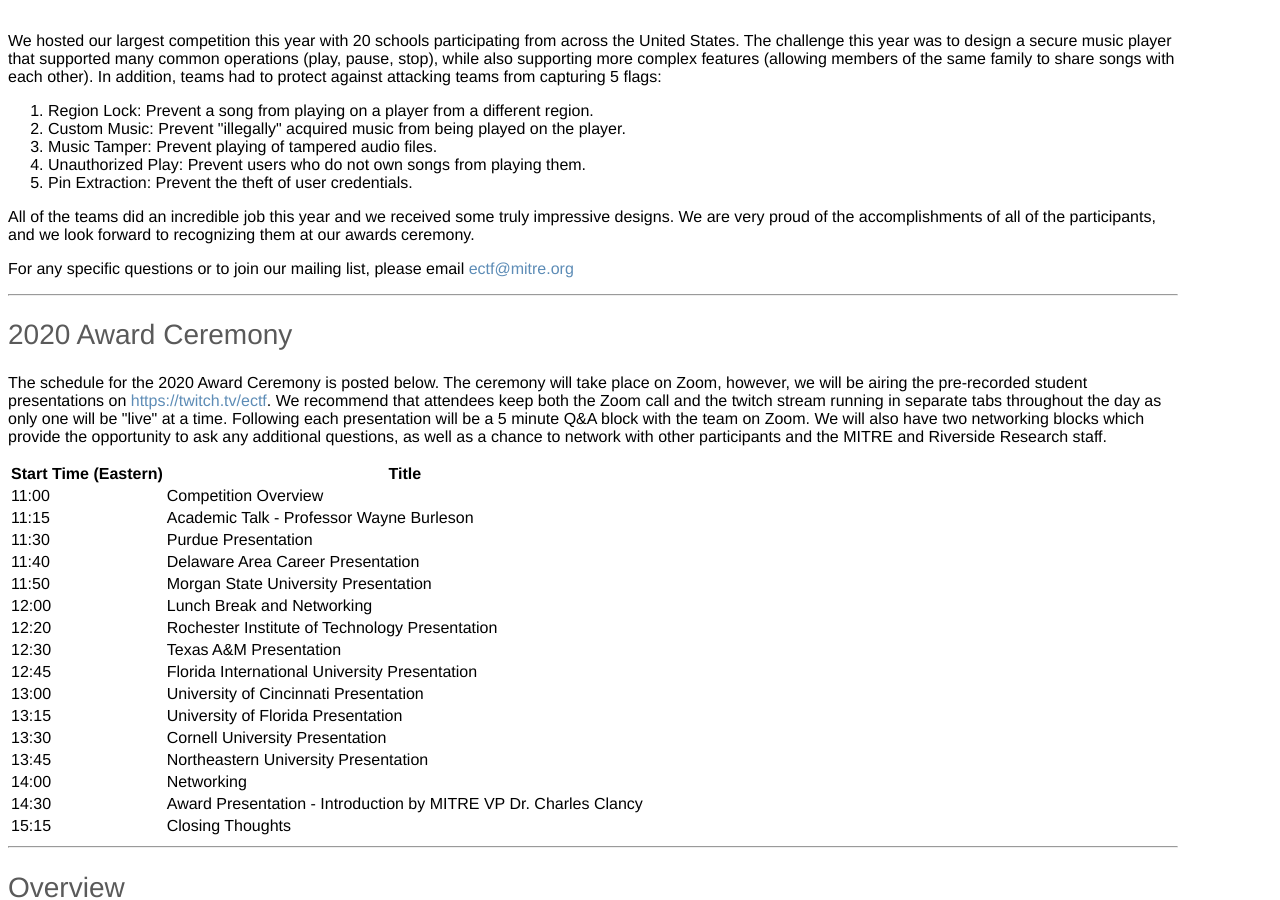
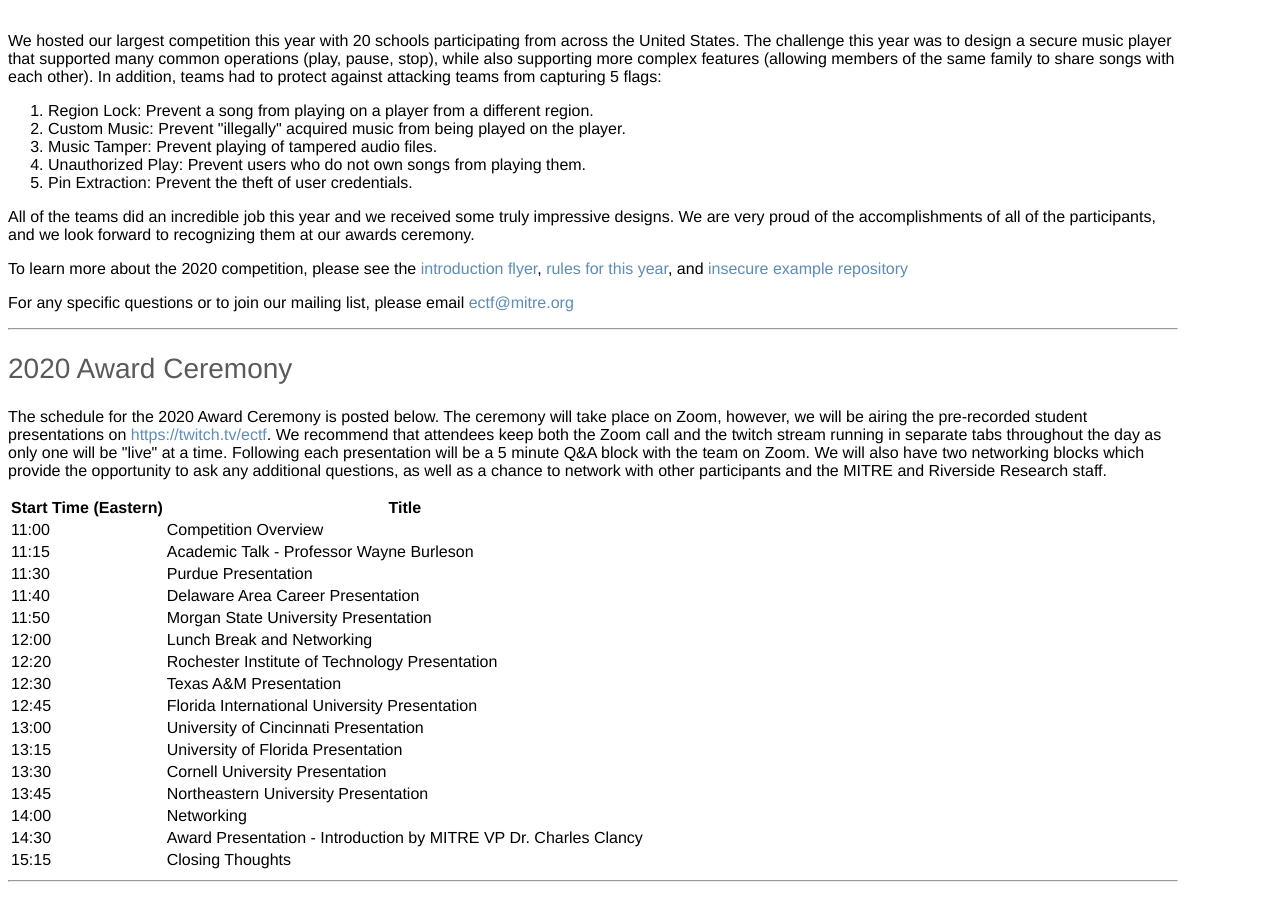
Before and after one commit to mitre-cyber-academy/mitre-cyber-academy.github.io, a Jekyll site: the page built from competitions/embedded/index.html, in a window 1280 px wide and 900 px high, scrolled down 706 px. Built offline with Jekyll 4.4.1, drawn with Linux system fonts in a browser that asks for light colours; nearby versions of some CDN libraries; library files that are not in the unit come from our copies.

Commit message:
Add link to flyer, insecure example repo, and rules

```diff
--- a/competitions/embedded/index.html
+++ b/competitions/embedded/index.html
@@ -38,6 +38,9 @@ title: MITRE Cyber Academy | Embedded
                     </ol>
                     All of the teams did an incredible job this year and we received some truly impressive designs.
                     We are very proud of the accomplishments of all of the participants, and we look forward to recognizing them at our awards ceremony.
+                </p>
+                <p>
+                    To learn more about the 2020 competition, please see the <a href="flyer.pdf">introduction flyer</a>, <a href="2020_ectf_rules_v1.1.pdf">rules for this year</a>, and <a href="https://github.com/mitre-cyber-academy/2020-ectf-insecure-example">insecure example repository</a>
                 </p>
                 <p>
                     For any specific questions or to join our mailing list, please email <a href="mailto:ectf@mitre.org">ectf@mitre.org</a>
```
Also changed, not shown: 1 other file.
